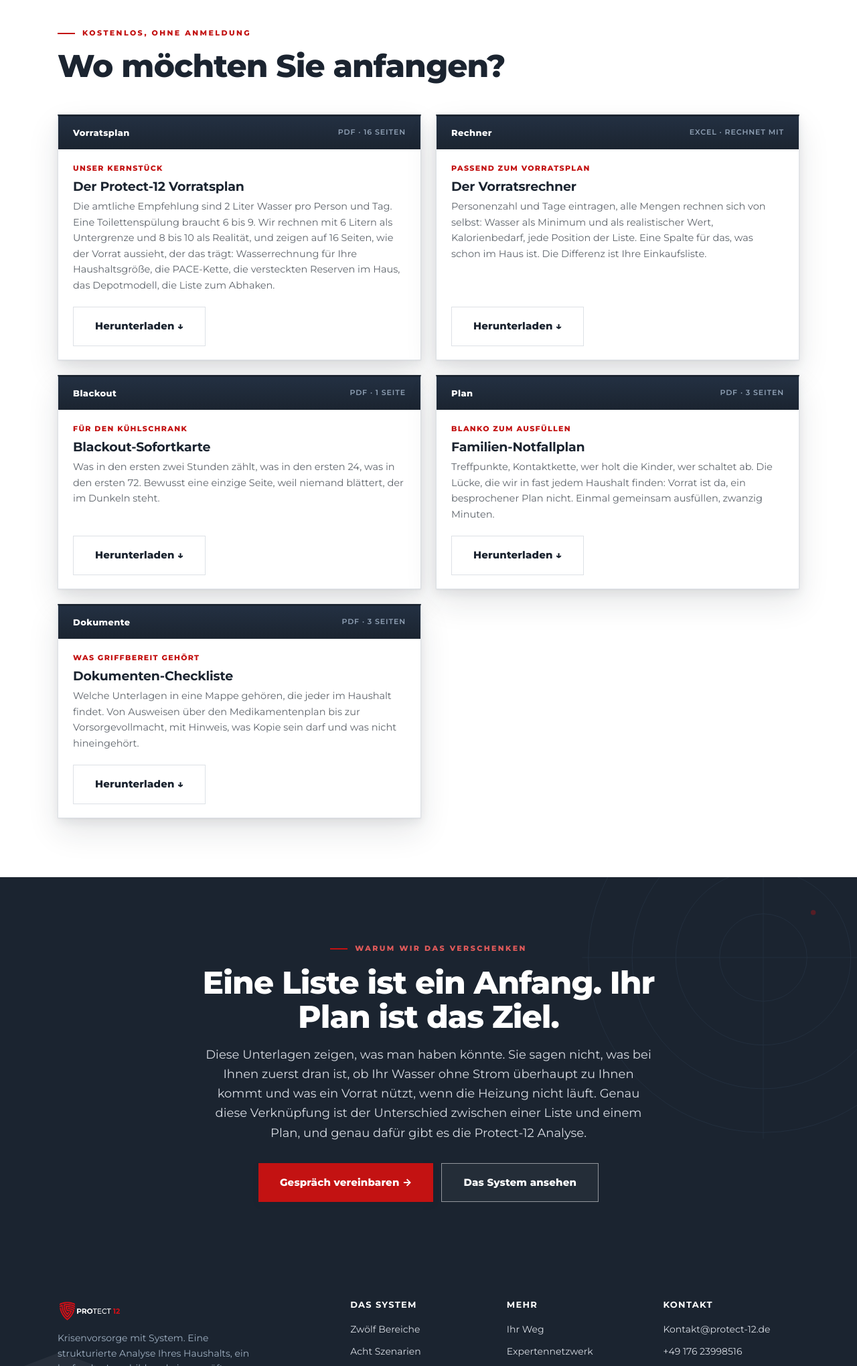
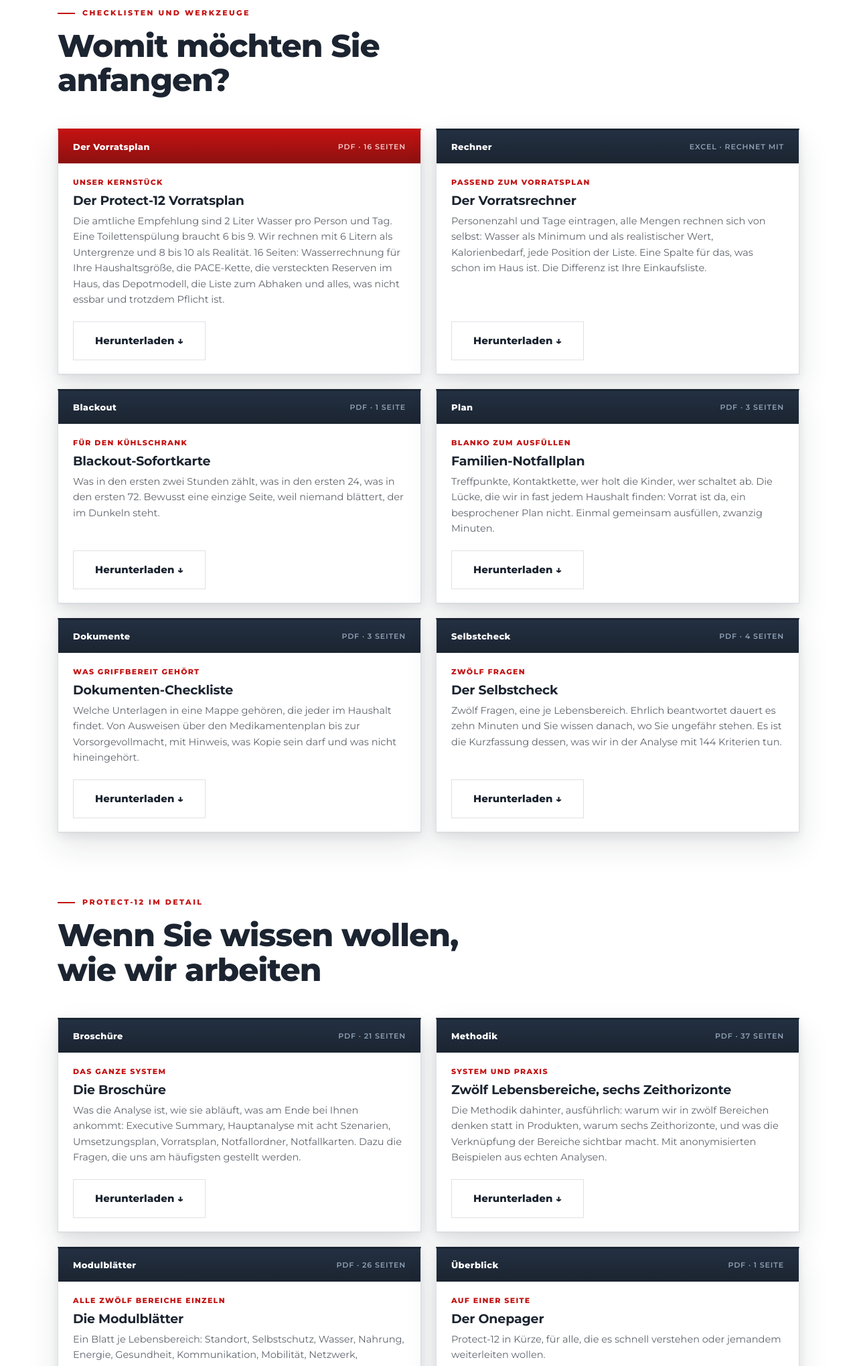
Before and after one commit to Baeumer-Solutions/Baeumer-Solutions.github.io, a website: page src/pages/downloads.html in a window 1280 px wide. Shown: the part 760-2800 px from the top of the page at 67% size. Drawn offline with Linux system fonts and the light colour scheme; files that its build step writes are made by us from their sources; files whose address does not match are found by name.

Commit message:
Download-Bereich: Selbstcheck Broschuere Methodik Modulblaetter Onepager und Flyer dazu Seite in zwei Bereiche geteilt

```diff
--- a/src/pages/downloads.html
+++ b/src/pages/downloads.html
@@ -2,11 +2,11 @@
 <html lang="de">
 <head>
 <meta charset="UTF-8"><meta name="viewport" content="width=device-width, initial-scale=1">
-<title>Checklisten zum Download: Notvorrat, Blackout, Notfallplan (PDF) | Protect-12</title>
-<meta name="description" content="Kostenlose Checklisten zur Krisenvorsorge als PDF: Notvorrat-Liste für 10 Tage, Blackout-Sofortkarte, Familien-Notfallplan und Dokumenten-Checkliste. Ohne Anmeldung, direkt zum Ausdrucken.">
+<title>Checklisten zum Download: Vorratsplan, Blackout, Notfallplan (PDF) | Protect-12</title>
+<meta name="description" content="Kostenlose Unterlagen zur Krisenvorsorge als PDF: der Protect-12 Vorratsplan mit 16 Seiten, Vorratsrechner, Blackout-Sofortkarte, Familien-Notfallplan, Dokumenten-Checkliste und Selbstcheck. Ohne Anmeldung, direkt zum Ausdrucken.">
 <meta name="robots" content="index,follow"><link rel="canonical" href="https://protect-12.de/downloads">
 <meta property="og:type" content="website"><meta property="og:title" content="Checklisten zum Download | Protect-12">
-<meta property="og:description" content="Notvorrat-Liste, Blackout-Sofortkarte, Familien-Notfallplan und Dokumenten-Checkliste als PDF. Ohne Anmeldung.">
+<meta property="og:description" content="Vorratsplan, Vorratsrechner, Blackout-Sofortkarte, Familien-Notfallplan, Dokumenten-Checkliste und Selbstcheck. Kostenlos, ohne Anmeldung.">
 <meta property="og:image" content="https://protect-12.de/assets/og.png">
 <link rel="preconnect" href="https://fonts.googleapis.com"><link rel="preconnect" href="https://fonts.gstatic.com" crossorigin>
 <link href="https://fonts.googleapis.com/css2?family=Montserrat:wght@300;400;500;600;700;800&display=swap" rel="stylesheet">
@@ -22,6 +22,9 @@
 .dl .foot{padding:0 22px 20px}
 .dl:hover{border-top-color:var(--red)}
 .dl:hover .btn-line{background:var(--red);color:#fff;border-color:var(--red)}
+.dl-gross{border-top-color:var(--red)}
+.dl-gross .lbl{background:linear-gradient(180deg,#C31212,#8C1010)}
+.dl-gross .lbl .meta{color:#f6c9c9}
 </style>
 </head>
 <body data-page="downloads.html">
@@ -29,24 +32,24 @@
 
 <header class="hero"><div id="radar-slot"></div><div class="wrap">
   <span class="kicker">Downloads</span>
-  <h1>Checklisten zum Ausdrucken</h1>
-  <p class="lead">Fünf Unterlagen aus unserer täglichen Arbeit, kostenlos und ohne Anmeldung. Kein Newsletter, keine E-Mail-Adresse, kein Haken irgendwo. Das sind nicht die amtlichen Mindestlisten, sondern die Zahlen, mit denen wir in echten Analysen rechnen.</p>
-  <div class="cta-row"><a class="btn btn-red" href="faq-kontakt.html#selfcheck">Zum kostenlosen Schnelltest</a></div>
+  <h1>Unterlagen zum Mitnehmen</h1>
+  <p class="lead">Alles kostenlos und ohne Anmeldung. Kein Newsletter, keine E-Mail-Adresse, kein Haken irgendwo. Das sind nicht die amtlichen Mindestlisten, sondern die Zahlen und Werkzeuge, mit denen wir in echten Analysen arbeiten.</p>
+  <div class="cta-row"><a class="btn btn-red" href="downloads/Protect12_Vorratsplan.pdf" download>Vorratsplan herunterladen &darr;</a><a class="btn btn-ghost" href="faq-kontakt.html#selfcheck">Zum kostenlosen Schnelltest</a></div>
 </div></header>
 
 <section><div class="wrap">
   <div class="section-head reveal">
-    <span class="kicker">Kostenlos, ohne Anmeldung</span>
-    <h2>Wo möchten Sie anfangen?</h2>
+    <span class="kicker">Checklisten und Werkzeuge</span>
+    <h2>Womit möchten Sie anfangen?</h2>
   </div>
   <div class="grid g2 reveal">
 
-    <a class="dl" href="downloads/Protect12_Vorratsplan.pdf" download>
-      <div class="lbl"><span>Vorratsplan</span><span class="meta">PDF &middot; 16 SEITEN</span></div>
+    <a class="dl dl-gross" href="downloads/Protect12_Vorratsplan.pdf" download>
+      <div class="lbl"><span>Der Vorratsplan</span><span class="meta">PDF &middot; 16 SEITEN</span></div>
       <div class="b">
         <div class="k">Unser Kernstück</div>
         <h3>Der Protect-12 Vorratsplan</h3>
-        <p>Die amtliche Empfehlung sind 2 Liter Wasser pro Person und Tag. Eine Toilettenspülung braucht 6 bis 9. Wir rechnen mit 6 Litern als Untergrenze und 8 bis 10 als Realität, und zeigen auf 16 Seiten, wie der Vorrat aussieht, der das trägt: Wasserrechnung für Ihre Haushaltsgröße, die PACE-Kette, die versteckten Reserven im Haus, das Depotmodell, die Liste zum Abhaken.</p>
+        <p>Die amtliche Empfehlung sind 2 Liter Wasser pro Person und Tag. Eine Toilettenspülung braucht 6 bis 9. Wir rechnen mit 6 Litern als Untergrenze und 8 bis 10 als Realität. 16 Seiten: Wasserrechnung für Ihre Haushaltsgröße, die PACE-Kette, die versteckten Reserven im Haus, das Depotmodell, die Liste zum Abhaken und alles, was nicht essbar und trotzdem Pflicht ist.</p>
       </div>
       <div class="foot"><span class="btn btn-line">Herunterladen &darr;</span></div>
     </a>
@@ -91,13 +94,83 @@
       <div class="foot"><span class="btn btn-line">Herunterladen &darr;</span></div>
     </a>
 
+    <a class="dl" href="downloads/Protect12_Selbstcheck.pdf" download>
+      <div class="lbl"><span>Selbstcheck</span><span class="meta">PDF &middot; 4 SEITEN</span></div>
+      <div class="b">
+        <div class="k">Zwölf Fragen</div>
+        <h3>Der Selbstcheck</h3>
+        <p>Zwölf Fragen, eine je Lebensbereich. Ehrlich beantwortet dauert es zehn Minuten und Sie wissen danach, wo Sie ungefähr stehen. Es ist die Kurzfassung dessen, was wir in der Analyse mit 144 Kriterien tun.</p>
+      </div>
+      <div class="foot"><span class="btn btn-line">Herunterladen &darr;</span></div>
+    </a>
+
+  </div>
+</div></section>
+
+<section style="padding-top:0"><div class="wrap">
+  <div class="section-head reveal">
+    <span class="kicker">Protect-12 im Detail</span>
+    <h2>Wenn Sie wissen wollen, wie wir arbeiten</h2>
+  </div>
+  <div class="grid g2 reveal">
+
+    <a class="dl" href="downloads/Protect12_Broschuere.pdf" download>
+      <div class="lbl"><span>Broschüre</span><span class="meta">PDF &middot; 21 SEITEN</span></div>
+      <div class="b">
+        <div class="k">Das ganze System</div>
+        <h3>Die Broschüre</h3>
+        <p>Was die Analyse ist, wie sie abläuft, was am Ende bei Ihnen ankommt: Executive Summary, Hauptanalyse mit acht Szenarien, Umsetzungsplan, Vorratsplan, Notfallordner, Notfallkarten. Dazu die Fragen, die uns am häufigsten gestellt werden.</p>
+      </div>
+      <div class="foot"><span class="btn btn-line">Herunterladen &darr;</span></div>
+    </a>
+
+    <a class="dl" href="downloads/Protect12_Lebensbereiche_System_und_Praxis.pdf" download>
+      <div class="lbl"><span>Methodik</span><span class="meta">PDF &middot; 37 SEITEN</span></div>
+      <div class="b">
+        <div class="k">System und Praxis</div>
+        <h3>Zwölf Lebensbereiche, sechs Zeithorizonte</h3>
+        <p>Die Methodik dahinter, ausführlich: warum wir in zwölf Bereichen denken statt in Produkten, warum sechs Zeithorizonte, und was die Verknüpfung der Bereiche sichtbar macht. Mit anonymisierten Beispielen aus echten Analysen.</p>
+      </div>
+      <div class="foot"><span class="btn btn-line">Herunterladen &darr;</span></div>
+    </a>
+
+    <a class="dl" href="downloads/Protect12_Modulblaetter_Alle_12.pdf" download>
+      <div class="lbl"><span>Modulblätter</span><span class="meta">PDF &middot; 26 SEITEN</span></div>
+      <div class="b">
+        <div class="k">Alle zwölf Bereiche einzeln</div>
+        <h3>Die Modulblätter</h3>
+        <p>Ein Blatt je Lebensbereich: Standort, Selbstschutz, Wasser, Nahrung, Energie, Gesundheit, Kommunikation, Mobilität, Netzwerk, Finanzen, Mentalität, Gesamtsystem. Was wir dort jeweils prüfen und worauf es ankommt.</p>
+      </div>
+      <div class="foot"><span class="btn btn-line">Herunterladen &darr;</span></div>
+    </a>
+
+    <a class="dl" href="downloads/Protect12_Onepager.pdf" download>
+      <div class="lbl"><span>Überblick</span><span class="meta">PDF &middot; 1 SEITE</span></div>
+      <div class="b">
+        <div class="k">Auf einer Seite</div>
+        <h3>Der Onepager</h3>
+        <p>Protect-12 in Kürze, für alle, die es schnell verstehen oder jemandem weiterleiten wollen.</p>
+      </div>
+      <div class="foot"><span class="btn btn-line">Herunterladen &darr;</span></div>
+    </a>
+
+    <a class="dl" href="downloads/Protect12_Flyer.pdf" download>
+      <div class="lbl"><span>Flyer</span><span class="meta">PDF &middot; 2 SEITEN</span></div>
+      <div class="b">
+        <div class="k">Ein Dienstag im Februar</div>
+        <h3>Der Flyer</h3>
+        <p>Der Strom fällt aus. Kein Drama, denken Sie. Zum Ausdrucken und Weitergeben an die Menschen, bei denen Sie sich fragen, ob sie vorbereitet wären.</p>
+      </div>
+      <div class="foot"><span class="btn btn-line">Herunterladen &darr;</span></div>
+    </a>
+
   </div>
 </div></section>
 
 <section class="band"><div id="radar-slot2"></div><div class="wrap">
   <span class="kicker">Warum wir das verschenken</span>
   <h2>Eine Liste ist ein Anfang. Ihr Plan ist das Ziel.</h2>
-  <p>Diese Unterlagen zeigen, was man haben könnte. Sie sagen nicht, was bei Ihnen zuerst dran ist, ob Ihr Wasser ohne Strom überhaupt zu Ihnen kommt und was ein Vorrat nützt, wenn die Heizung nicht läuft. Genau diese Verknüpfung ist der Unterschied zwischen einer Liste und einem Plan, und genau dafür gibt es die Protect-12 Analyse.</p>
+  <p>Diese Unterlagen zeigen, was man haben sollte. Sie sagen nicht, was bei Ihnen zuerst dran ist, ob Ihr Wasser ohne Strom überhaupt bis in Ihre Etage kommt und was ein Vorrat nützt, wenn die Heizung nicht läuft. Genau diese Verknüpfung ist der Unterschied zwischen einer Liste und einem Plan, und genau dafür gibt es die Protect-12 Analyse.</p>
   <div style="display:flex;gap:12px;justify-content:center;flex-wrap:wrap">
     <a class="btn btn-red" data-cta href="#">Gespräch vereinbaren &rarr;</a>
     <a class="btn btn-ghost" href="das-system.html">Das System ansehen</a>
```
